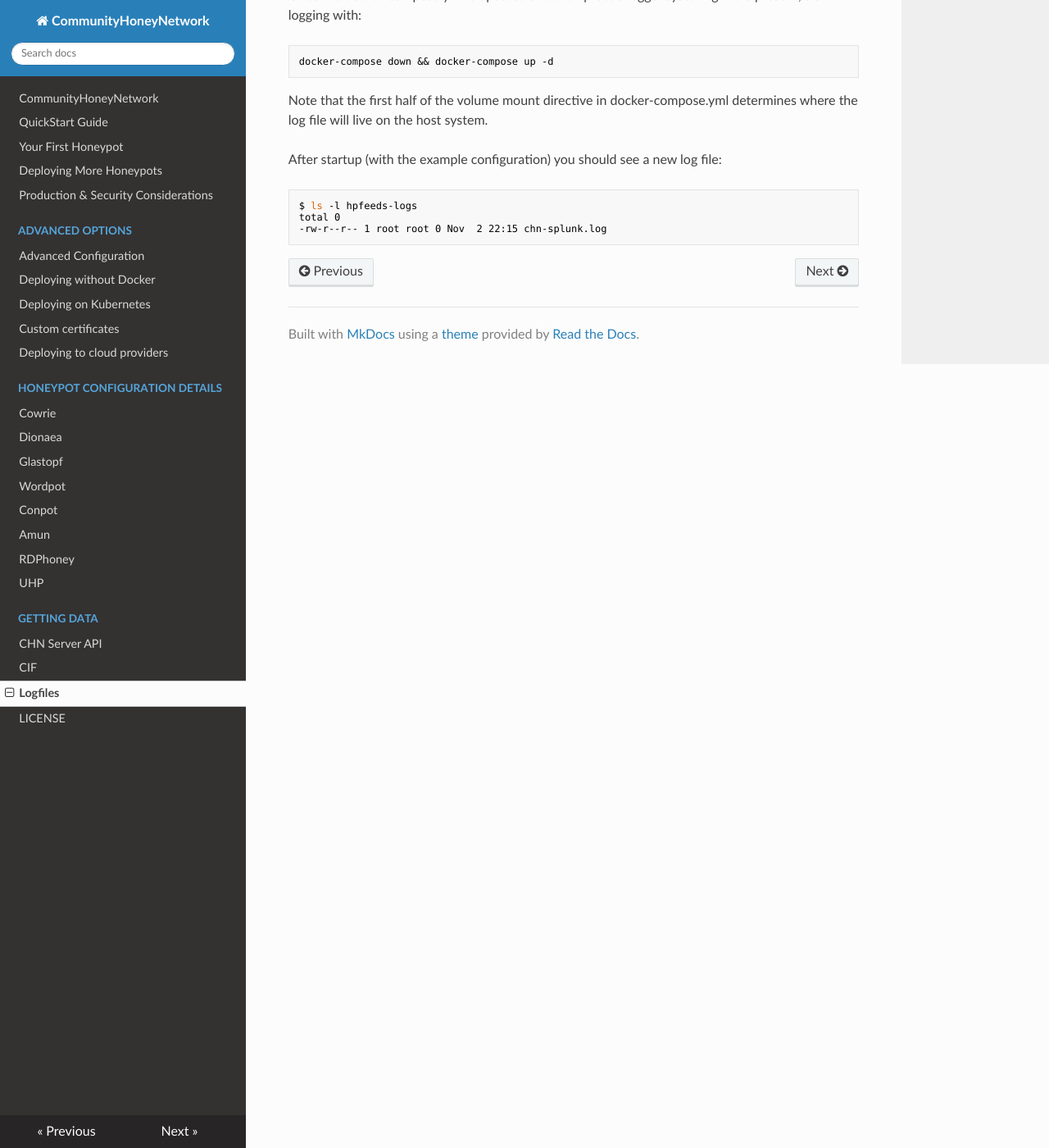
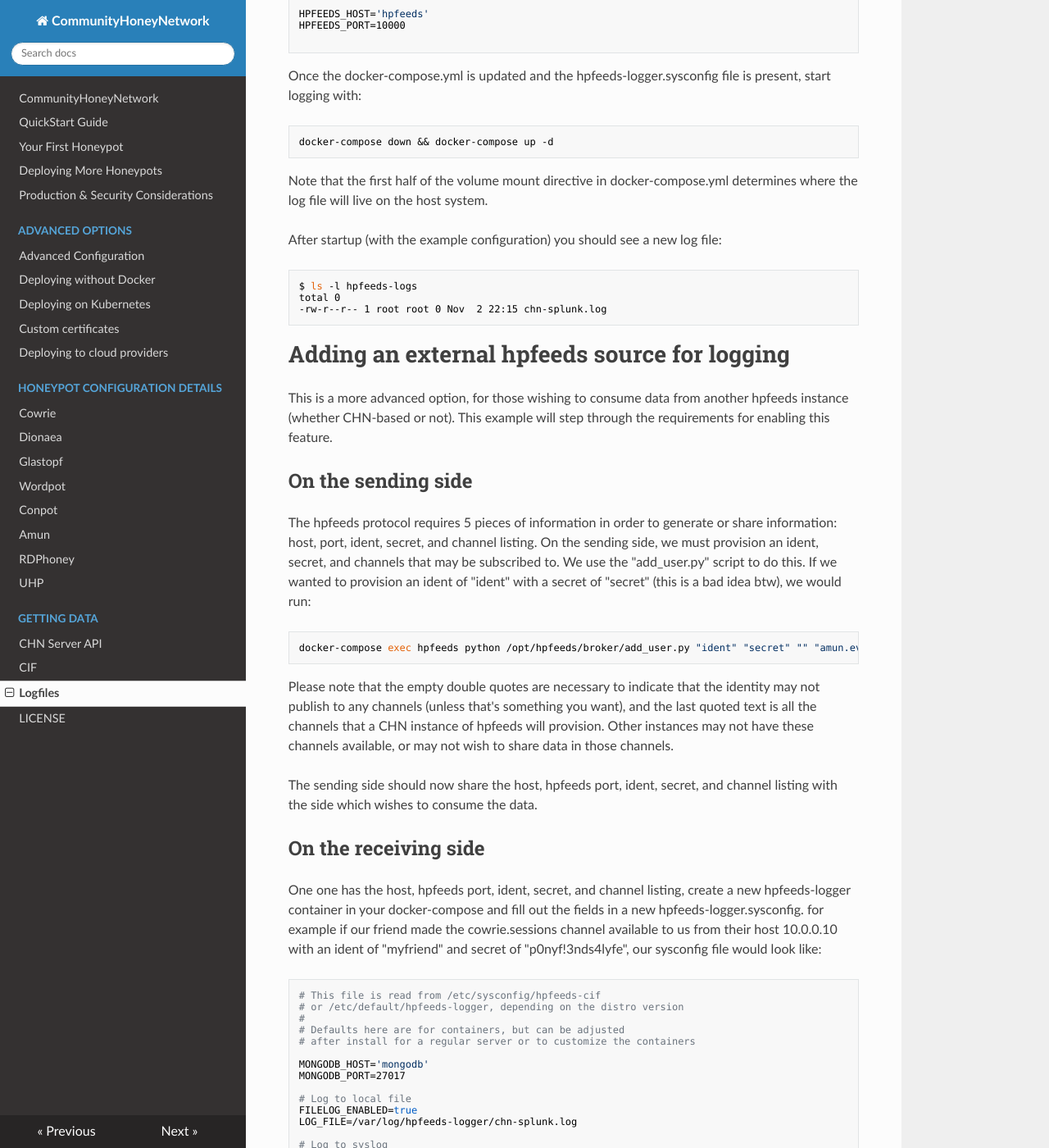
Before and after one commit to CommunityHoneyNetwork/chn-docs, an MkDocs documentation site: the page built from docs/hpfeeds-logger.md, in a window 1280 px wide and 1400 px high, scrolled down 1014 px. Shown: the whole window at 82% size. Built offline with MkDocs 1.6.1, drawn with Linux system fonts in a browser that asks for light colours; nearby versions of some CDN libraries; old or Windows-style settings are respelled for this version of MkDocs; some of the changed text lies outside the part shown.

Commit message:
In which our hero documents sharing raw hpfeeds data
Signed-off-by: Jesse Bowling <jesse.bowling@duke.edu>

````diff
--- a/docs/hpfeeds-logger.md
+++ b/docs/hpfeeds-logger.md
@@ -20,14 +20,11 @@ First, include this stanza in the docker-compose.yml file for CHN-server:
 ```
 Next, add the following hpfeeds-logger.sysconfig configuration file:
 ```bash
-# This file is read from /etc/sysconfig/hpfeeds-logger
+# This file is read from /etc/sysconfig/hpfeeds-cif
 # or /etc/default/hpfeeds-logger, depending on the distro version
 #
 # Defaults here are for containers, but can be adjusted
 # after install for a regular server or to customize the containers
-
-HPFEEDS_HOST='hpfeeds'
-HPFEEDS_PORT=10000
 
 MONGODB_HOST='mongodb'
 MONGODB_PORT=27017
@@ -43,8 +40,18 @@ SYSLOG_PORT=514
 SYSLOG_FACILITY=user
 
 # Options are arcsight, json_formatter, raw_json, splunk
-# This option will change all enabled output formats (file or syslog)
 FORMATTER_NAME=splunk
+
+# To log data from an external HPFeeds stream, uncomment and fill out these
+# variables. Additionally, change the HPFEEDS_* variables to point to the
+# remote service.
+
+# IDENT=
+# SECRET=
+# CHANNELS=
+
+HPFEEDS_HOST='hpfeeds'
+HPFEEDS_PORT=10000
 
 ```
 Once the docker-compose.yml is updated and the hpfeeds-logger.sysconfig file is
@@ -63,3 +70,74 @@ $ ls -l hpfeeds-logs
 total 0
 -rw-r--r-- 1 root root 0 Nov  2 22:15 chn-splunk.log
 ```
+# Adding an external hpfeeds source for logging
+This is a more advanced option, for those wishing to consume data from
+another hpfeeds instance (whether CHN-based or not). This example will step
+through the requirements for enabling this feature.
+
+## On the sending side
+The hpfeeds protocol requires 5 pieces of information in order to generate or
+ share information: host, port, ident, secret, and channel listing. On the
+ sending side, we must provision an ident, secret, and channels that may be
+ subscribed to. We use the "add_user.py" script to do this. If we wanted to
+ provision an ident of "ident" with a secret of "secret" (this is a bad idea
+ btw), we would run:
+
+```bash
+docker-compose exec hpfeeds python /opt/hpfeeds/broker/add_user.py "ident" "secret" "" "amun.events,conpot.events,thug.events,beeswarm.hive,dionaea.capture,dionaea.connections,thug.files,beeswarn.feeder,cuckoo.analysis,kippo.sessions,cowrie.sessions,glastopf.events,glastopf.files,mwbinary.dionaea.sensorunique,snort.alerts,wordpot.events,p0f.events,suricata.events,shockpot.events,elastichoney.events,rdphoney.sessions,uhp.events"
+```
+Please note that the empty double quotes are necessary to indicate that the
+identity may not publish to any channels (unless that's something you want),
+and the last quoted text is all the channels that a CHN instance of hpfeeds
+will provision. Other instances may not have these channels available, or may
+ not wish to share data in those channels.
+
+The sending side should now share the host, hpfeeds port, ident, secret, and
+channel listing with the side which wishes to consume the data.
+
+## On the receiving side
+One one has the host, hpfeeds port, ident, secret, and channel listing,
+create a new hpfeeds-logger container in your docker-compose and fill out the
+ fields in a new hpfeeds-logger.sysconfig. for example if our friend made
+ the cowrie.sessions channel available to us from their host 10.0.0.10 with an
+ ident of "myfriend" and
+ secret of "p0nyf!3nds4lyfe", our sysconfig file would look like:
+
+```bash
+# This file is read from /etc/sysconfig/hpfeeds-cif
+# or /etc/default/hpfeeds-logger, depending on the distro version
+#
+# Defaults here are for containers, but can be adjusted
+# after install for a regular server or to customize the containers
+
+MONGODB_HOST='mongodb'
+MONGODB_PORT=27017
+
+# Log to local file
+FILELOG_ENABLED=true
+LOG_FILE=/var/log/hpfeeds-logger/chn-splunk.log
+
+# Log to syslog
+SYSLOG_ENABLED=false
+SYSLOG_HOST=localhost
+SYSLOG_PORT=514
+SYSLOG_FACILITY=user
+
+# Options are arcsight, json_formatter, raw_json, splunk
+FORMATTER_NAME=splunk
+
+# To log data from an external HPFeeds stream, uncomment and fill out these
+# variables. Additionally, change the HPFEEDS_* variables to point to the
+# remote service.
+
+IDENT="myfriend"
+SECRET="p0nyf!3nds4lyfe"
+CHANNELS="cowrie.sessions"
+
+HPFEEDS_HOST='10.0.0.10'
+HPFEEDS_PORT=10000
+```
+**Please Note:** Configuring channels that are not available, or not allowed
+for the user will cause the hpfeeds-logger container to die (repeatedly).
+The current code does not account for a failure to authenticate to a single
+channel, and simply fails the entire transaction.
````
